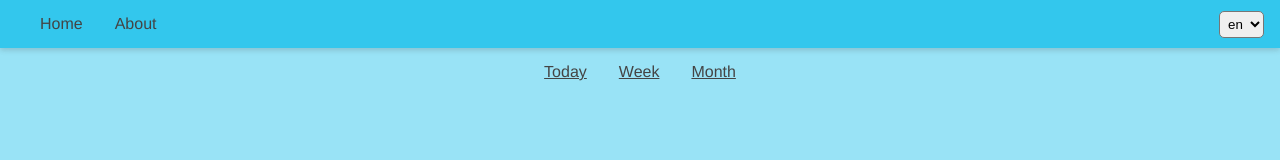
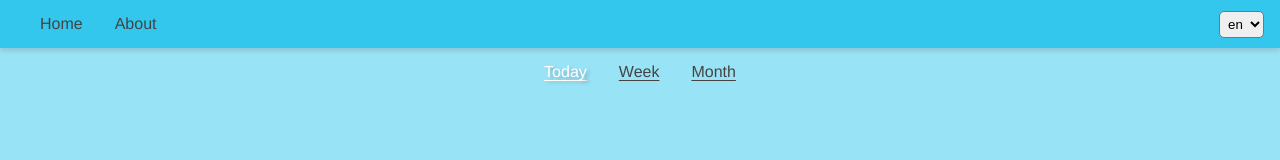
Before and after one commit to s4timuen/Vue-3-Composition-API-and-TS-Course, a Vue app: page / in a window 1280 px wide. Shown: the top 160 px of the page. Built offline with nearby package versions, Linux system fonts and the light colour scheme.

Commit message:
Added time periods type and selection, styling

```diff
--- a/src/components/NavBar.vue
+++ b/src/components/NavBar.vue
@@ -19,7 +19,7 @@ import { Ref, ref } from 'vue';
 import { Composer, useI18n } from 'vue-i18n';
 
 const i18n: Composer = useI18n();
-const root: Ref<null> = ref(null);
+const root: Ref<HTMLElement | null> = ref(null);
 </script>
 
 <style lang="scss">
--- a/src/components/TimelineComp.vue
+++ b/src/components/TimelineComp.vue
@@ -1,17 +1,29 @@
 <template>
     <div class="timeline" ref="root">
         <div class="selection">
-            <a class="link" v-for="(period, key) in periods" :key="key">{{ $t(`views.home.filter.${period}`) }}</a>
+            <a class="link" :class="{ '--active': isActive(period) }" v-for="(period, key) of  periods" :key="key"
+                @click="selectPeriod(period)">
+                {{ $t(`views.home.filter.${period}`) }}
+            </a>
         </div>
     </div>
 </template>
 
 <script setup lang="ts">
 import { Ref, ref } from 'vue';
+import { periods, Period } from '@/models/period.ts'
 
 const root: Ref<HTMLElement | null> = ref(null);
 
-const periods: Array<string> = ['today', 'week', 'month'];
+// period selection
+const selectedPeriod: Ref<Period> = ref(periods[0]);
+
+function selectPeriod(period: Period): void {
+    selectedPeriod.value = period;
+}
+function isActive(period: Period) {
+    return period === selectedPeriod.value ? true : false;
+}
 </script>
 
 <style scoped lang="scss">
@@ -31,9 +43,15 @@ const periods: Array<string> = ['today', 'week', 'month'];
         gap: 2rem;
         width: 100%;
 
-        a{
+        a {
             text-decoration: underline;
+            text-underline-offset: 0.2rem;
+        }
+
+        a.--active {
+            color: $color-white;
+            text-shadow: $shadow-active;
         }
     }
 }
-</style>
+</style>@/models/period
--- /dev/null
+++ b/src/models/period.ts
@@ -0,0 +1,4 @@
+const periods = ['today', 'week', 'month'] as const;
+type Period = typeof periods[number];
+
+export { periods, Period };
```
